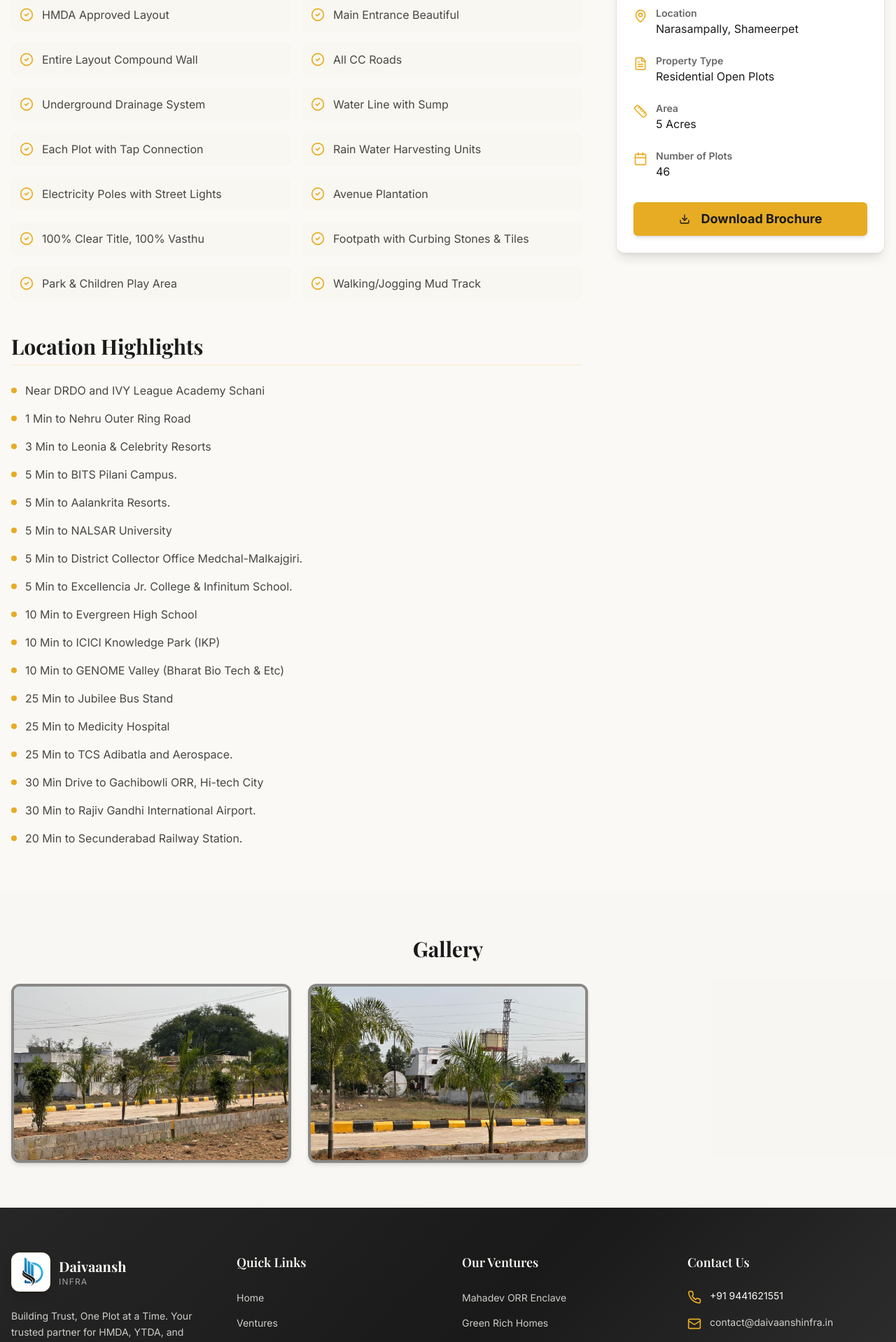
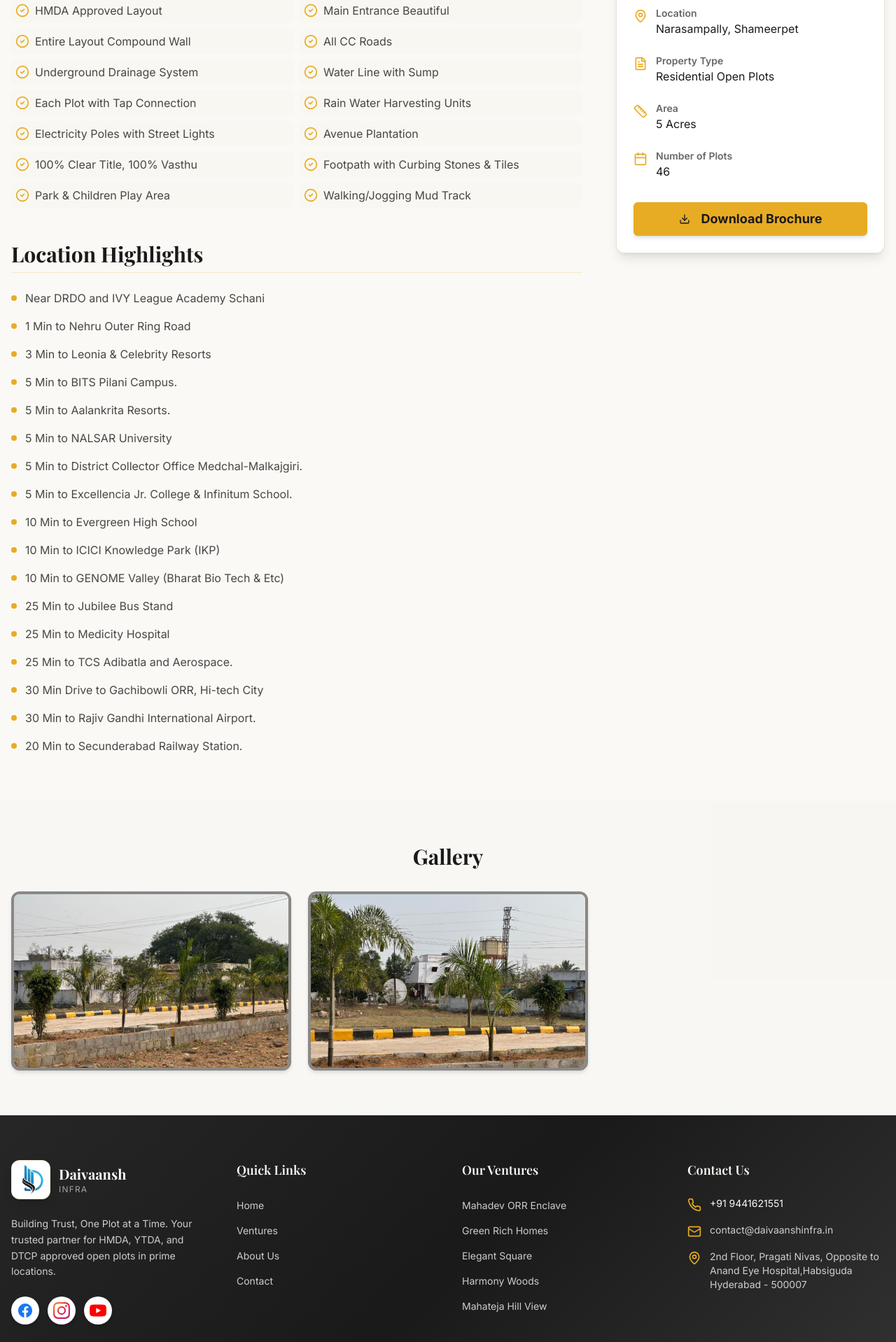
Before and after one commit to Priyamannem/daivaansh-1, a React (Vite) app: page /venture-details/1 in a window 1280 px wide. Shown: the part 1140-3058 px from the top of the page at 70% size. Built offline with nearby package versions, Linux system fonts and the light colour scheme; the HTML template or start-up script is replaced by a standard one.

Commit message:
style: reduce highlights padding and update footer social icon bgs

```diff
--- a/src/components/Footer.tsx
+++ b/src/components/Footer.tsx
@@ -40,7 +40,7 @@ const Footer = ({ minimal = false }: FooterProps) => {
                     href={social.href}
                     target="_blank"
                     rel="noopener noreferrer"
-                    className="w-10 h-10 rounded-full bg-cream/10 flex items-center justify-center hover:bg-cream/20 transition-all cursor-pointer shadow-sm hover:scale-110"
+                    className="w-10 h-10 rounded-full bg-white flex items-center justify-center hover:bg-white/90 transition-all cursor-pointer shadow-md hover:scale-110"
                   >
                     <social.icon className="w-6 h-6" />
                   </a>
--- a/src/pages/VentureDetails.tsx
+++ b/src/pages/VentureDetails.tsx
@@ -359,7 +359,7 @@ const VentureDetails = () => {
                                 {/* Project Highlights */}
                                 <div>
                                     <h2 className="font-serif text-3xl font-bold text-foreground mb-6 pb-2 border-b border-gold/20">Project Highlights</h2>
-                                    <div className="grid grid-cols-1 md:grid-cols-2 gap-4">
+                                    <div className="grid grid-cols-1 md:grid-cols-2 gap-2">
                                         {venture.projectHighlights.map((highlight, index) => (
                                             <motion.div
                                                 key={index}
@@ -367,7 +367,7 @@ const VentureDetails = () => {
                                                 whileInView={{ opacity: 1, y: 0 }}
                                                 viewport={{ once: true }}
                                                 transition={{ delay: index * 0.05 }}
-                                                className="flex items-start gap-3 p-3 bg-secondary/20 rounded-lg hover:bg-secondary/30 transition-colors"
+                                                className="flex items-start gap-2 p-1.5 bg-secondary/20 rounded-lg hover:bg-secondary/30 transition-colors"
                                             >
                                                 <CheckCircle2 className="w-5 h-5 text-gold shrink-0 mt-0.5" />
                                                 <span className="text-foreground/80">{highlight}</span>
```
